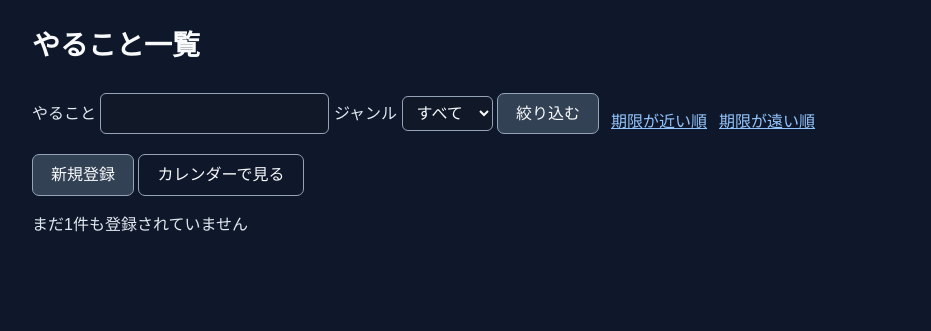
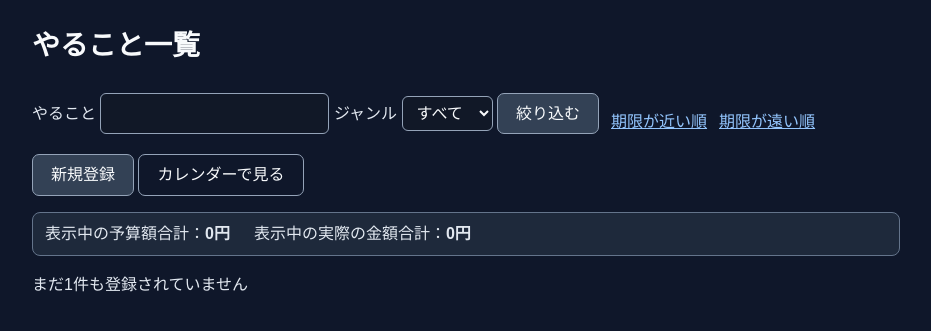
Before and after one commit to SATOMIO-PORMIOS/fw-todo-3, a Spring Boot app: page /todos in a window 1280 px wide. Shown: the top 331 px of the page, without its empty margins (174-1105 px from the left). Run offline with Spring Boot 4, Linux system fonts and the light colour scheme; data that the repository does not hold is empty; some libraries are stand-ins or nearby versions.

Commit message:
合計金額表示の追加

```diff
--- a/src/main/java/com/example/todoapp/HomeController.java
+++ b/src/main/java/com/example/todoapp/HomeController.java
@@ -8,6 +8,7 @@ import org.springframework.web.bind.annotation.ModelAttribute;
 import org.springframework.web.bind.annotation.PostMapping;
 import org.springframework.web.bind.annotation.PathVariable;
 import org.springframework.web.bind.annotation.RequestParam;
+import java.math.BigInteger;
 import org.springframework.validation.BindingResult;
 import jakarta.validation.Valid;
 import java.util.List;
@@ -37,6 +38,14 @@ public class HomeController {
         model.addAttribute("keyword", keyword);
         model.addAttribute("category", category);
         model.addAttribute("order", order);
+        model.addAttribute("budgetTotal", todos.stream()
+                .map(todo -> todo.getBudgetAmount() == null ? 0L : todo.getBudgetAmount())
+                .map(BigInteger::valueOf)
+                .reduce(BigInteger.ZERO, BigInteger::add));
+        model.addAttribute("actualTotal", todos.stream()
+                .map(todo -> todo.getActualAmount() == null ? 0L : todo.getActualAmount())
+                .map(BigInteger::valueOf)
+                .reduce(BigInteger.ZERO, BigInteger::add));
         return "todos";
     }
 
--- a/src/main/resources/static/css/style.css
+++ b/src/main/resources/static/css/style.css
@@ -37,6 +37,13 @@ body {
     font-size: 14px;
 }
 
+.todo-table th:nth-child(5),
+.todo-table th:nth-child(6),
+.todo-table td:nth-child(5),
+.todo-table td:nth-child(6) {
+    text-align: right;
+}
+
 .todo-table th {
     background: #1e293b;
     font-weight: bold;
@@ -57,6 +64,21 @@ body {
     border-radius: 8px;
     padding: 8px 12px;
     background: #1e293b;
+}
+
+.amount-totals {
+    display: flex;
+    flex-wrap: wrap;
+    gap: 8px 24px;
+    margin: 0 0 16px;
+    border: 1px solid #64748b;
+    border-radius: 8px;
+    padding: 8px 12px;
+    background: #1e293b;
+}
+
+.amount-totals p {
+    margin: 0;
 }
 
 .search-bar {
--- a/src/main/resources/templates/todos.html
+++ b/src/main/resources/templates/todos.html
@@ -32,6 +32,10 @@
             <a class="link" th:href="@{/todos(keyword=${keyword}, category=${category}, order='desc')}">期限が遠い順</a>
         </div>
         <p><a class="btn" th:href="@{/todos/new}">新規登録</a> <a class="btn sub" th:href="@{/calendar}">カレンダーで見る</a></p>
+        <section class="amount-totals" aria-label="表示中の金額合計">
+            <p>表示中の予算額合計：<strong th:text="|${#numbers.formatInteger(budgetTotal, 1, 'COMMA')}円|">0円</strong></p>
+            <p>表示中の実際の金額合計：<strong th:text="|${#numbers.formatInteger(actualTotal, 1, 'COMMA')}円|">0円</strong></p>
+        </section>
         <p th:if="${#lists.isEmpty(todos)}">まだ1件も登録されていません</p>
         <table class="todo-table" th:unless="${#lists.isEmpty(todos)}">
             <thead>
@@ -40,6 +44,8 @@
                     <th>ジャンル</th>
                     <th>優先度</th>
                     <th>期限</th>
+                    <th>予算額</th>
+                    <th>実際の金額</th>
                     <th>状態</th>
                     <th>操作</th>
                 </tr>
@@ -51,6 +57,8 @@
                     <td th:text="${todo.category}">ジャンル</td>
                     <td th:classappend="${todo.priority == 1} ? ' priority-high' : ''" th:text="${todo.priority == 1 ? '高' : (todo.priority == 2 ? '中' : '低')}">優先度</td>
                     <td th:text="${todo.dueDate}">期限</td>
+                    <td th:text="${todo.budgetAmount == null ? '—' : #numbers.formatInteger(todo.budgetAmount, 1, 'COMMA') + '円'}">予算額</td>
+                    <td th:text="${todo.actualAmount == null ? '—' : #numbers.formatInteger(todo.actualAmount, 1, 'COMMA') + '円'}">実際の金額</td>
                     <td th:text="${todo.completed ? '完了' : '未完了'}">状態</td>
                     <td><a class="link" th:href="@{/todos/{id}(id=${todo.id})}">詳細</a> <a class="link" th:href="@{/todos/{id}/edit(id=${todo.id})}">編集</a> <a class="link" th:href="@{/todos/{id}/delete(id=${todo.id})}">削除</a></td>
                 </tr>
--- a/test-spec.html
+++ b/test-spec.html
@@ -37,7 +37,7 @@
         <thead><tr><th>番号</th><th>確かめること</th><th>入れる値</th><th>期待する結果</th><th>結果</th><th>備考/NG</th></tr></thead>
         <tbody>
             <tr><td>1</td><td>一覧を開き、登録済みデータを確認する</td><td>http://localhost:8080/todos</td><td>一覧に既存の5件が表示されます。</td><td><label class="radio-option"><input type="radio" name="r1" value="OK">OK</label><br><label class="radio-option"><input type="radio" name="r1" value="NG">NG</label></td><td><textarea aria-label="1 備考・NG内容"></textarea></td></tr>
-            <tr><td>2</td><td>一覧の列と表示文字を確認する</td><td>なし</td><td>列が「やること／ジャンル／優先度／期限／状態／操作」の順で、高・中・低と完了・未完了が表示されます。</td><td><label class="radio-option"><input type="radio" name="r2" value="OK">OK</label><br><label class="radio-option"><input type="radio" name="r2" value="NG">NG</label></td><td><textarea aria-label="2 備考・NG内容"></textarea></td></tr>
+            <tr><td>2</td><td>一覧の列と表示文字を確認する</td><td>なし</td><td>列が「やること／ジャンル／優先度／期限／予算額／実際の金額／状態／操作」の順で、高・中・低と完了・未完了が表示されます。</td><td><label class="radio-option"><input type="radio" name="r2" value="OK">OK</label><br><label class="radio-option"><input type="radio" name="r2" value="NG">NG</label></td><td><textarea aria-label="2 備考・NG内容"></textarea></td></tr>
             <tr><td>3</td><td>「新規登録」から登録画面へ進む</td><td>一覧の「新規登録」</td><td>登録画面が開き、「やること」「メモ」「ジャンル」「優先度」「期限」「予算額」「実際の金額」の入力欄が表示されます。</td><td><label class="radio-option"><input type="radio" name="r3" value="OK">OK</label><br><label class="radio-option"><input type="radio" name="r3" value="NG">NG</label></td><td><textarea aria-label="3 備考・NG内容"></textarea></td></tr>
             <tr><td>4</td><td>登録画面の入力欄・選択肢を確認する</td><td>ジャンル・優先度の選択肢</td><td>ジャンルに「すべて」を除く5種類、優先度に「高・中・低」が表示され、両方の初期選択は空欄です。</td><td><label class="radio-option"><input type="radio" name="r4" value="OK">OK</label><br><label class="radio-option"><input type="radio" name="r4" value="NG">NG</label></td><td><textarea aria-label="4 備考・NG内容"></textarea></td></tr>
             <tr><td>5</td><td>登録でやることを空にして確認する</td><td>やることは空、ジャンル「旅行」、優先度「高」</td><td>登録画面に留まり、やること欄の下に「やることを入力してください」と表示され、他の入力値は残ります。</td><td><label class="radio-option"><input type="radio" name="r5" value="OK">OK</label><br><label class="radio-option"><input type="radio" name="r5" value="NG">NG</label></td><td><textarea aria-label="5 備考・NG内容"></textarea></td></tr>
```
Also changed, not shown: handout_app_spec.md (+1 -1 lines), initdb/05_sample_amounts.sql (added, +35 -0 lines), requirements.md (+2 -1 lines), screen-design.md (+3 -2 lines).
